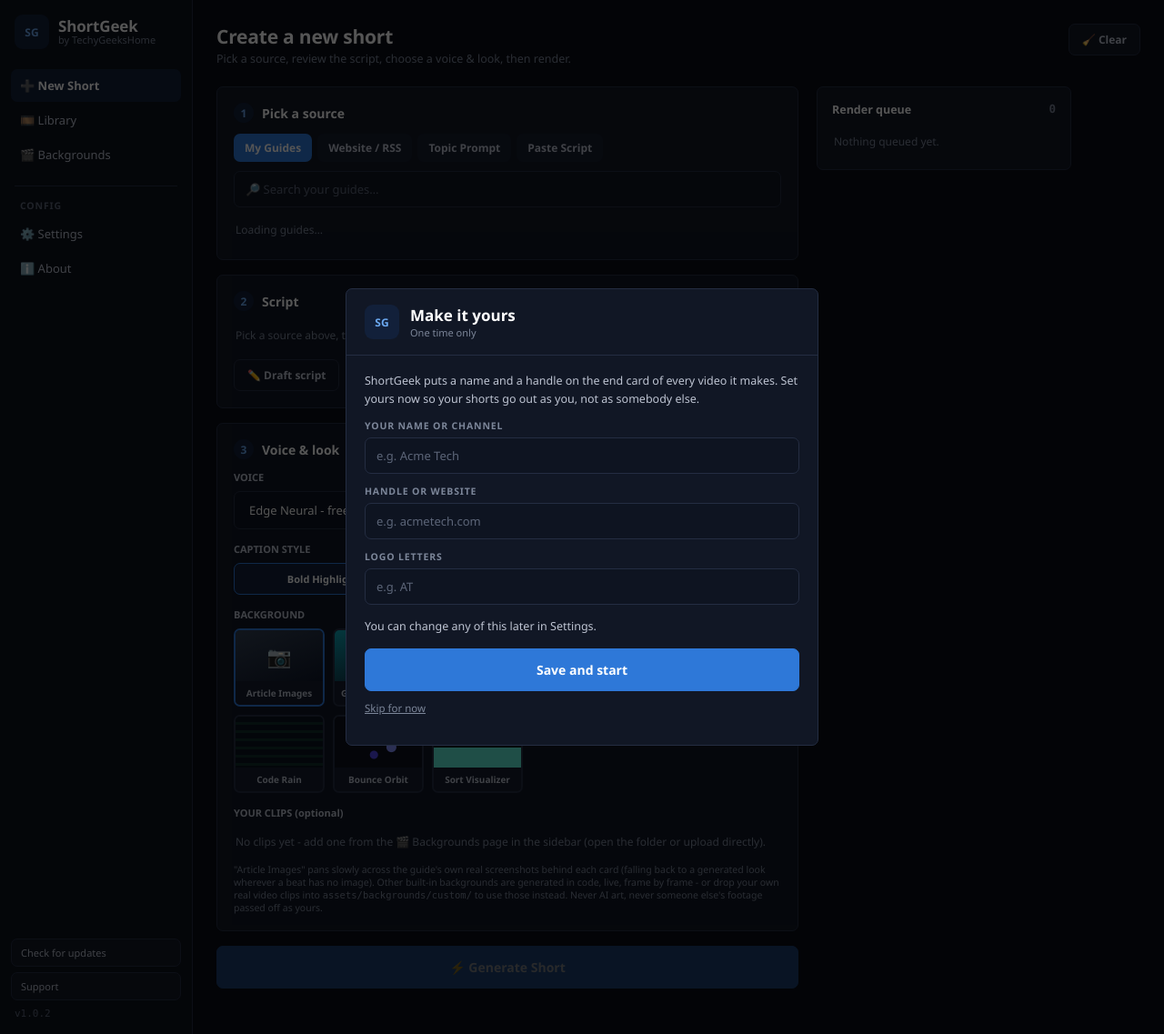
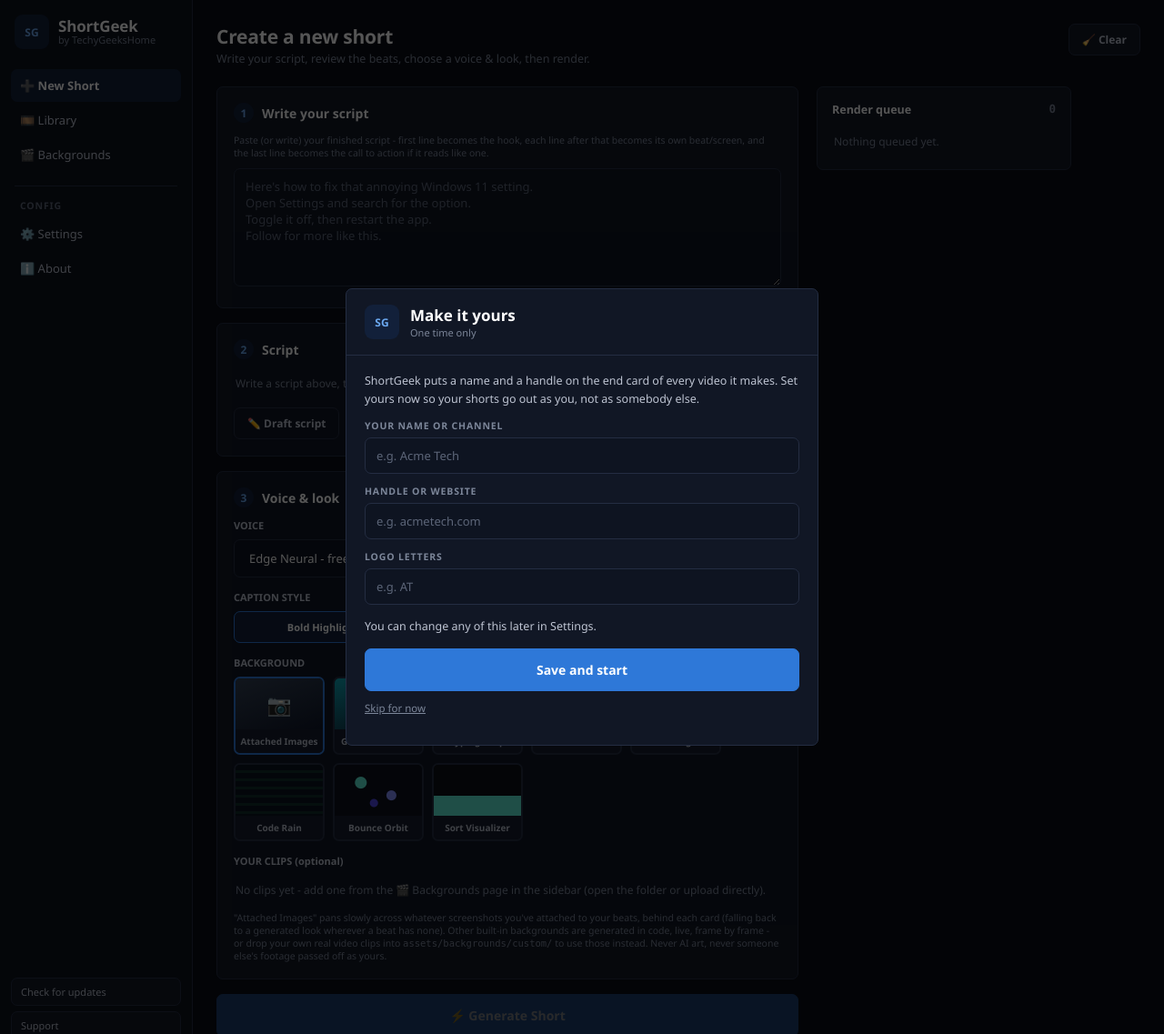
Before and after one commit to techygeekshome/ShortGeek, a FastAPI app: page / in a window 1280 px wide. Shown: the whole page at 91% size. Run offline with FastAPI, Linux system fonts and the light colour scheme; data that the repository does not hold is empty.

Commit message:
Add files via upload

```diff
--- a/app/templates/index.html
+++ b/app/templates/index.html
@@ -35,7 +35,7 @@
       <div style="display:flex;align-items:flex-start;justify-content:space-between;gap:12px;">
         <div>
           <div class="screen-title">Create a new short</div>
-          <div class="screen-sub">Pick a source, review the script, choose a voice &amp; look, then render.</div>
+          <div class="screen-sub">Write your script, review the beats, choose a voice &amp; look, then render.</div>
         </div>
         <div style="display:flex;align-items:center;gap:8px;flex-shrink:0;">
           <span id="clearedPill" class="pill" style="display:none;background:#e6f6ea;color:#1a7a3a;">Cleared ✓</span>
@@ -47,49 +47,24 @@
         <div class="left-col">
 
           <div class="step">
-            <div class="step-head"><div class="step-num">1</div><div class="step-title">Pick a source</div></div>
-            <div class="tabs" id="sourceTabs">
-              <div class="tab active" data-src="guide">My Guides</div>
-              <div class="tab" data-src="rss_url">Website / RSS</div>
-              <div class="tab" data-src="topic">Topic Prompt</div>
-              <div class="tab" data-src="paste">Paste Script</div>
-            </div>
-
-            <div class="src-pane" data-pane="guide">
-              <div class="search-row">
-                <input id="guideSearch" class="text-input" placeholder="🔎 Search your guides…" />
-              </div>
-              <div id="guideList" class="guide-list"><div class="hint">Loading guides…</div></div>
-            </div>
-
-            <div class="src-pane hidden" data-pane="rss_url">
-              <input id="rssUrl" class="text-input" placeholder="Paste an RSS feed URL, or any article/page URL…" />
-              <button class="btn-ghost" id="rssFetchBtn" style="margin-top:8px;">Fetch</button>
-              <div id="rssList" class="guide-list" style="margin-top:10px;"></div>
-            </div>
-
-            <div class="src-pane hidden" data-pane="topic">
-              <textarea id="topicInput" class="text-input" rows="2" placeholder="e.g. 3 Windows settings everyone should turn off"></textarea>
-            </div>
-
-            <div class="src-pane hidden" data-pane="paste">
-              <textarea id="pasteInput" class="text-input" rows="5" placeholder="Paste a finished script - first line becomes the hook."></textarea>
-            </div>
+            <div class="step-head"><div class="step-num">1</div><div class="step-title">Write your script</div></div>
+            <div class="fn-note" style="margin:0 0 10px;">Paste (or write) your finished script - first line becomes the hook, each line after that becomes its own beat/screen, and the last line becomes the call to action if it reads like one.</div>
+            <textarea id="pasteInput" class="text-input" rows="6" placeholder="Here's how to fix that annoying Windows 11 setting.&#10;Open Settings and search for the option.&#10;Toggle it off, then restart the app.&#10;Follow for more like this."></textarea>
           </div>
 
           <div class="step">
             <div class="step-head"><div class="step-num">2</div><div class="step-title">Script</div></div>
-            <div id="scriptEmpty" class="hint">Pick a source above, then click "Draft script".</div>
+            <div id="scriptEmpty" class="hint">Write a script above, then click "Draft script".</div>
             <div id="scriptEditor" class="hidden">
               <label class="field-label">Hook</label>
               <textarea id="hookField" class="text-input" rows="2"></textarea>
               <label class="field-label">Beats</label>
+              <div class="fn-note" style="margin:0 0 8px;">Each beat can carry a small screenshot - a Settings dialog, a keyboard-shortcut popup, whatever the line is talking about. It's shown small, framed, above the text, never full-screen.</div>
               <div id="beatsList"></div>
               <label class="field-label">Call to action</label>
               <textarea id="ctaField" class="text-input" rows="1"></textarea>
               <div class="script-meta">
                 <span class="pill" id="durationPill">≈ -- sec</span>
-                <span class="pill" id="llmPill" style="display:none;">AI-polished</span>
               </div>
             </div>
             <button class="btn-ghost" id="draftBtn" style="margin-top:12px;">✏️ Draft script</button>
@@ -114,7 +89,7 @@
 
             <div style="font-size:11px;font-weight:700;color:var(--muted);margin-bottom:8px;">BACKGROUND</div>
             <div class="swatch-row" id="bgSwatches">
-              <div class="swatch selected" data-val="content_pan"><div class="swatch-thumb t8">📷</div><div class="swatch-label">Article Images</div></div>
+              <div class="swatch selected" data-val="content_pan"><div class="swatch-thumb t8">📷</div><div class="swatch-label">Attached Images</div></div>
               <div class="swatch" data-val="gradient_motion"><div class="swatch-thumb t2"></div><div class="swatch-label">Gradient Motion</div></div>
               <div class="swatch" data-val="typing_loop"><div class="swatch-thumb t1"></div><div class="swatch-label">Typing Loop</div></div>
               <div class="swatch" data-val="terminal_scroll"><div class="swatch-thumb t3"></div><div class="swatch-label">Terminal Scroll</div></div>
@@ -127,7 +102,7 @@
             <div class="swatch-row" id="customBgSwatches">
               <div class="hint">Loading…</div>
             </div>
-            <div class="fn-note">"Article Images" pans slowly across the guide's own real screenshots behind each card (falling back to a generated look wherever a beat has no image). Other built-in backgrounds are generated in code, live, frame by frame - or drop your own real video clips into <code>assets/backgrounds/custom/</code> to use those instead. Never AI art, never someone else's footage passed off as yours.</div>
+            <div class="fn-note">"Attached Images" pans slowly across whatever screenshots you've attached to your beats, behind each card (falling back to a generated look wherever a beat has none). Other built-in backgrounds are generated in code, live, frame by frame - or drop your own real video clips into <code>assets/backgrounds/custom/</code> to use those instead. Never AI art, never someone else's footage passed off as yours.</div>
           </div>
 
           <button class="generate-btn" id="generateBtn" disabled>⚡ Generate Short</button>
@@ -177,7 +152,7 @@
     <!-- ============ ABOUT VIEW ============ -->
     <section id="view-about" class="view">
       <div class="screen-title">About</div>
-      <div class="screen-sub" id="aboutStatus">ShortGeek turns a guide, a feed or a topic into a narrated, captioned vertical short.</div>
+      <div class="screen-sub" id="aboutStatus">ShortGeek turns a script you write into a narrated, captioned vertical short.</div>
 
       <div class="step">
         <div class="step-head"><div class="step-title">ShortGeek</div></div>
@@ -190,15 +165,16 @@
         </dl>
 
         <h4>What it does</h4>
-        <p>Takes one of your guides, any RSS feed or URL, or a bare topic, and builds a
-          narrated, captioned 1080x1920 short from it. The script, the voice, the captions
-          and the visuals are all produced on this computer.</p>
+        <p>Takes a script you write or paste in and builds a narrated, captioned 1080x1920
+          short from it, with a small framed screenshot on any beat you attach one to.
+          The voice, the captions and the visuals are all produced on this computer.</p>
 
         <h4>What it will not do</h4>
-        <p>No account and no sign-up. It never uploads your videos and it never posts on
-          your behalf. There is no telemetry. It makes no outbound call at all unless you
-          press Check for updates, or you have explicitly configured a voice or AI key of
-          your own, and then only for that feature.</p>
+        <p>No account and no sign-up. It never uploads your videos, your script or any
+          screenshot you attach, and it never posts on your behalf. There is no telemetry.
+          It makes no outbound call at all unless you press Check for updates, use the free
+          Edge voice, or have explicitly configured your own ElevenLabs key - and then only
+          for that feature.</p>
 
         <div class="linkrow">
           <button class="btn-ghost" data-open="https://techygeekshome.info/shortgeek/">Product page</button>
@@ -221,8 +197,6 @@
 
       <div class="step">
         <div class="step-head"><div class="step-title">Brand</div></div>
-        <label class="field-label">Site URL (used for the "My Guides" source)</label>
-        <input id="set_site_url" class="text-input" />
         <label class="field-label">Brand handle (shown in the watermark &amp; CTA line)</label>
         <input id="set_brand_handle" class="text-input" />
         <label class="field-label">Logo letters (watermark badge)</label>
@@ -237,20 +211,6 @@
         <input id="set_elevenlabs_api_key" class="text-input" type="password" />
         <label class="field-label">ElevenLabs voice ID (optional)</label>
         <input id="set_elevenlabs_voice_id" class="text-input" />
-      </div>
-
-      <div class="step">
-        <div class="step-head"><div class="step-title">Script AI polish (optional)</div></div>
-        <label class="field-label">Provider</label>
-        <select id="set_llm_provider" class="text-input">
-          <option value="none">None - heuristic script only (no key needed)</option>
-          <option value="anthropic">Anthropic (Claude)</option>
-          <option value="openai">OpenAI</option>
-        </select>
-        <label class="field-label">API key</label>
-        <input id="set_llm_api_key" class="text-input" type="password" />
-        <label class="field-label">Brand style notes</label>
-        <textarea id="set_brand_style_notes" class="text-input" rows="2"></textarea>
       </div>
 
       <button class="btn-ghost" id="saveSettingsBtn">💾 Save settings</button>
@@ -301,7 +261,7 @@
     </div>
     <div class="mb">
       <h4>Something not working</h4>
-      <p>Open an issue on GitHub. Say what source you used, what you expected and what you
+      <p>Open an issue on GitHub. Say what you pasted, what you expected and what you
         got. Issues are read by a person, not a bot.</p>
 
       <h4>The voice failed, or sounds robotic</h4>
@@ -310,8 +270,9 @@
         and you will always have a working voice, even when Edge has a bad day.</p>
 
       <h4>Rendering fails</h4>
-      <p>Check the queue panel for the error text. Almost every render failure is either a
-        source that returned no usable text, or a background clip the encoder could not read.</p>
+      <p>Check the queue panel for the error text. Almost every render failure is either an
+        empty beat, an attached screenshot the encoder couldn't read, or a background clip
+        the encoder couldn't read.</p>
 
       <div class="linkrow">
         <button class="btn-ghost" data-open="https://github.com/techygeekshome/ShortGeek/issues/new">Open an issue</button>
```
